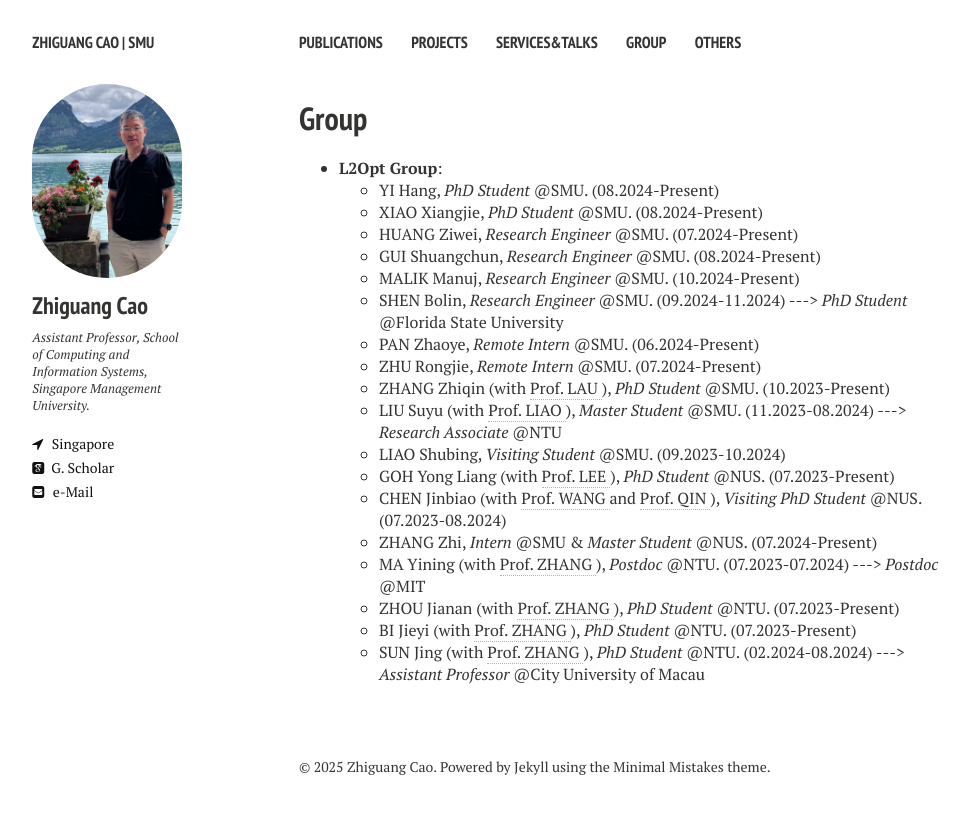
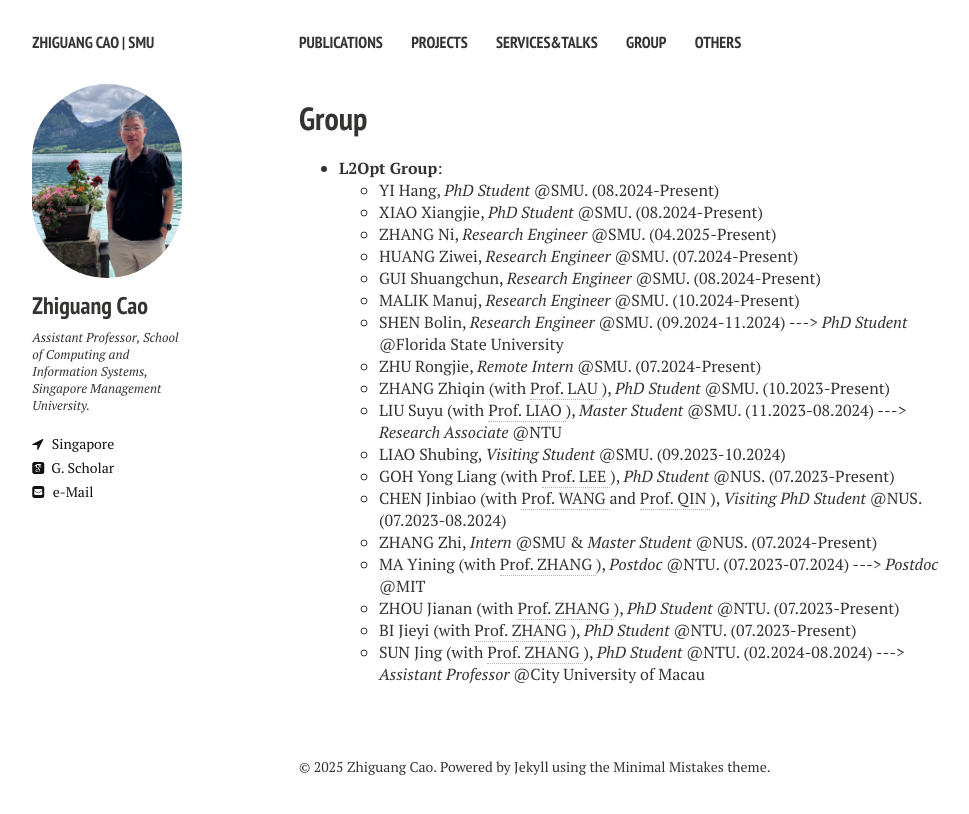
Before and after one commit to zhiguangcaosg/zhiguangcaosg.github.io, a Jekyll site: the page built from group.md, in a window 1280 px wide. Shown: the top 814 px of the page, without its empty margins (21-990 px from the left). Built offline with Jekyll 4.4.1, drawn with Linux system fonts in a browser that asks for light colours; nearby versions of some CDN libraries.

Commit message:
Update group.md

```diff
--- a/group.md
+++ b/group.md
@@ -23,6 +23,8 @@ comments: false
 	</li>
         <li> XIAO Xiangjie, <i>PhD Student</i> @SMU. (08.2024-Present)
 	</li>
+	<li> ZHANG Ni, <i>Research Engineer</i> @SMU. (04.2025-Present)
+	</li>
 	<li> HUANG Ziwei, <i>Research Engineer</i> @SMU. (07.2024-Present)
 	</li>
 	<li> GUI Shuangchun, <i>Research Engineer</i> @SMU. (08.2024-Present)
@@ -30,8 +32,6 @@ comments: false
 	<li> MALIK Manuj, <i>Research Engineer</i> @SMU. (10.2024-Present)
 	</li>
 	<li> SHEN Bolin, <i>Research Engineer</i> @SMU. (09.2024-11.2024) --->  <i>PhD Student</i> @Florida State University
-	</li>
-	<li> PAN Zhaoye, <i>Remote Intern</i> @SMU. (06.2024-Present)
 	</li>
 	<li> ZHU Rongjie, <i>Remote Intern</i> @SMU. (07.2024-Present)
 	</li>
```
